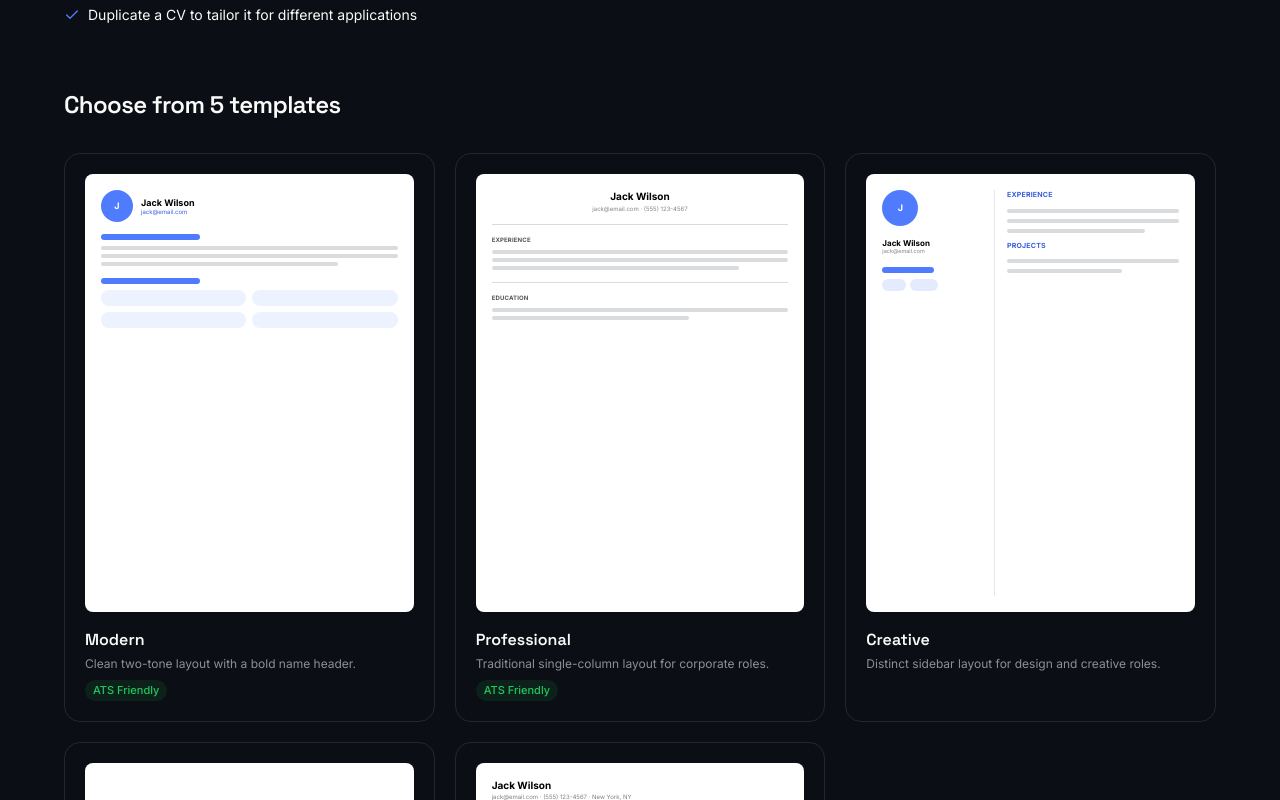
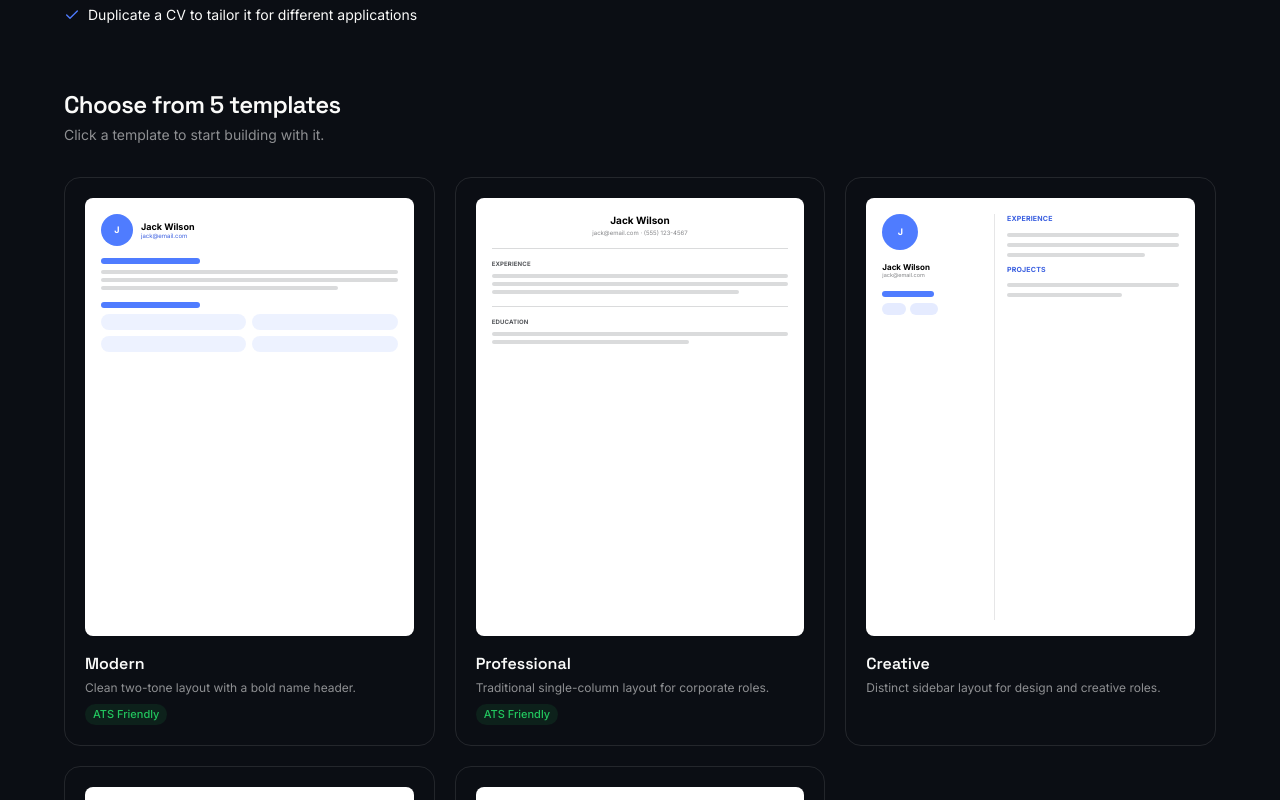
Before and after one commit to BuildWithThapa/BuildWithMe, a Next.js app: page /cv-builder in a window 1280 px wide. Shown: the part 560-1360 px from the top of the page. Built offline with nearby package versions, Linux system fonts and the light colour scheme; no server answers.

Commit message:
Refactor template selection to use Link component
Updated template selection to use Link component for navigation.

```diff
--- a/src/app/cv-builder/page.tsx
+++ b/src/app/cv-builder/page.tsx
@@ -1,4 +1,5 @@
 import type { Metadata } from "next";
+import Link from "next/link";
 import { CV_TEMPLATES } from "@/lib/cv/templates";
 import { Button } from "@/components/ui/Button";
 import { TemplateThumbnail } from "@/components/cv/TemplateThumbnail";
@@ -79,9 +80,16 @@ export default async function CvBuilderLandingPage() {
         <h2 className="mt-16 font-display text-2xl font-semibold tracking-tight">
           Choose from 5 templates
         </h2>
+        <p className="mt-1 text-sm text-ink-900/55 dark:text-paper/55">
+          Click a template to start building with it.
+        </p>
         <div className="mt-8 grid gap-5 sm:grid-cols-2 lg:grid-cols-3">
           {CV_TEMPLATES.map((template) => (
-            <div key={template.slug} className="rounded-2xl border border-ink-900/10 p-5 dark:border-paper/10">
+            <Link
+              key={template.slug}
+              href={user ? "/dashboard/cvs/new" : "/register"}
+              className="rounded-2xl border border-ink-900/10 p-5 text-left transition-colors hover:border-signal-500 dark:border-paper/10"
+            >
               <div className="mb-4">
                 <TemplateThumbnail slug={template.slug} />
               </div>
@@ -92,7 +100,7 @@ export default async function CvBuilderLandingPage() {
                   ATS Friendly
                 </span>
               )}
-            </div>
+            </Link>
           ))}
         </div>
       </div>
```
